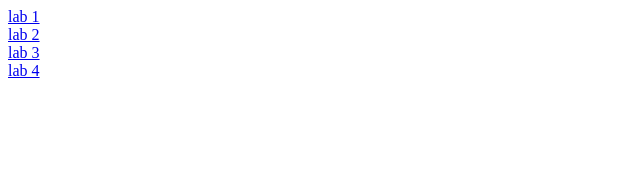
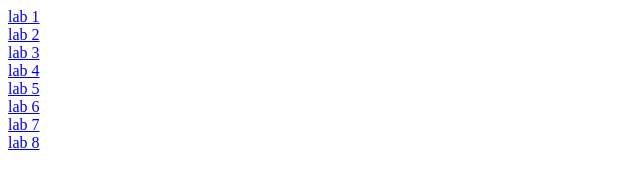
Before and after one commit to FedirDobrovolskiy/Dobrovolskyi_IO-12-FE-s5, a plain HTML site: page index.html in a window 1280 px wide. Shown: the whole page, without its empty margins (0-640 px from the left). Drawn offline with Linux system fonts and the light colour scheme.

Commit message:
Update index.html, links to all labs added

```diff
--- a/index.html
+++ b/index.html
@@ -5,3 +5,11 @@
 <a href='lab3/index.html'>lab 3</a>
 <br>
 <a href='lab4/lab4_fe.html'>lab 4</a>
+<br>
+<a href='lab5/lab5_fe.html'>lab 5</a>
+<br>
+<a href='lab6/lab6_fe.html'>lab 6</a>
+<br>
+<a href='lab7/lab7_fe.html'>lab 7</a>
+<br>
+<a href='lab8/lab8_fe.html'>lab 8</a>
```
